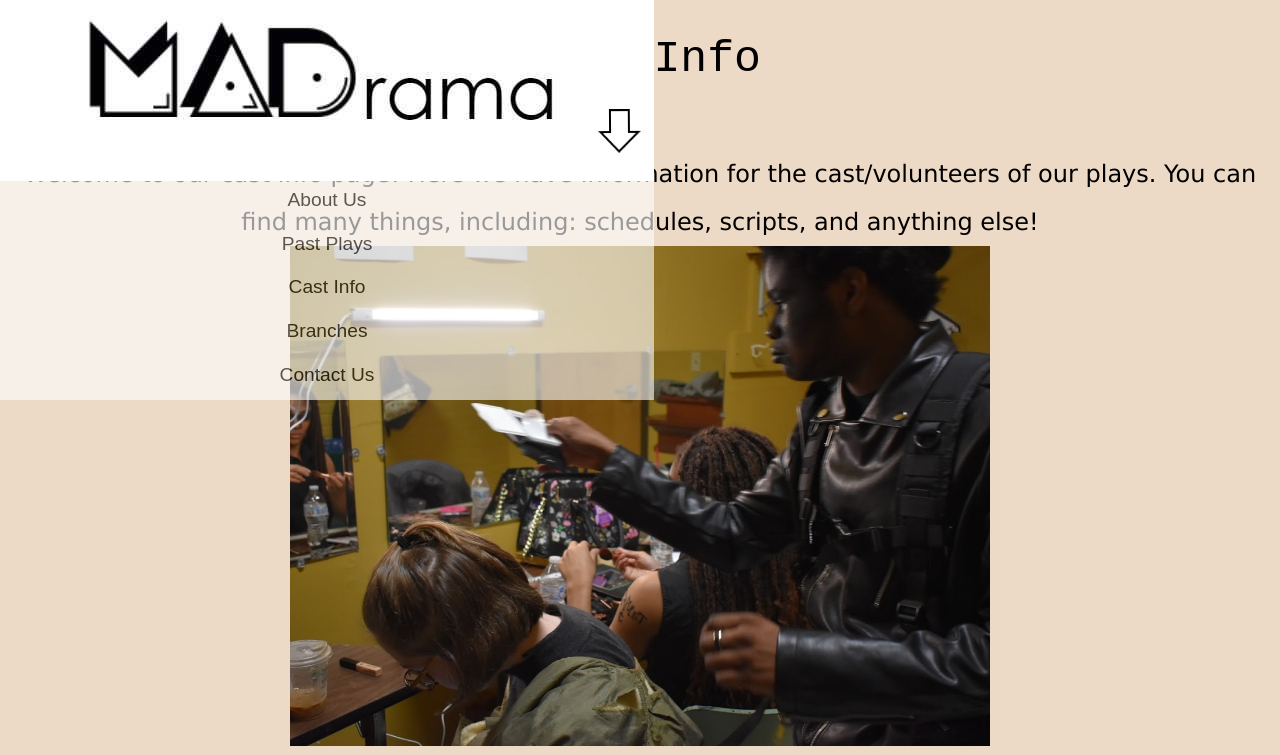
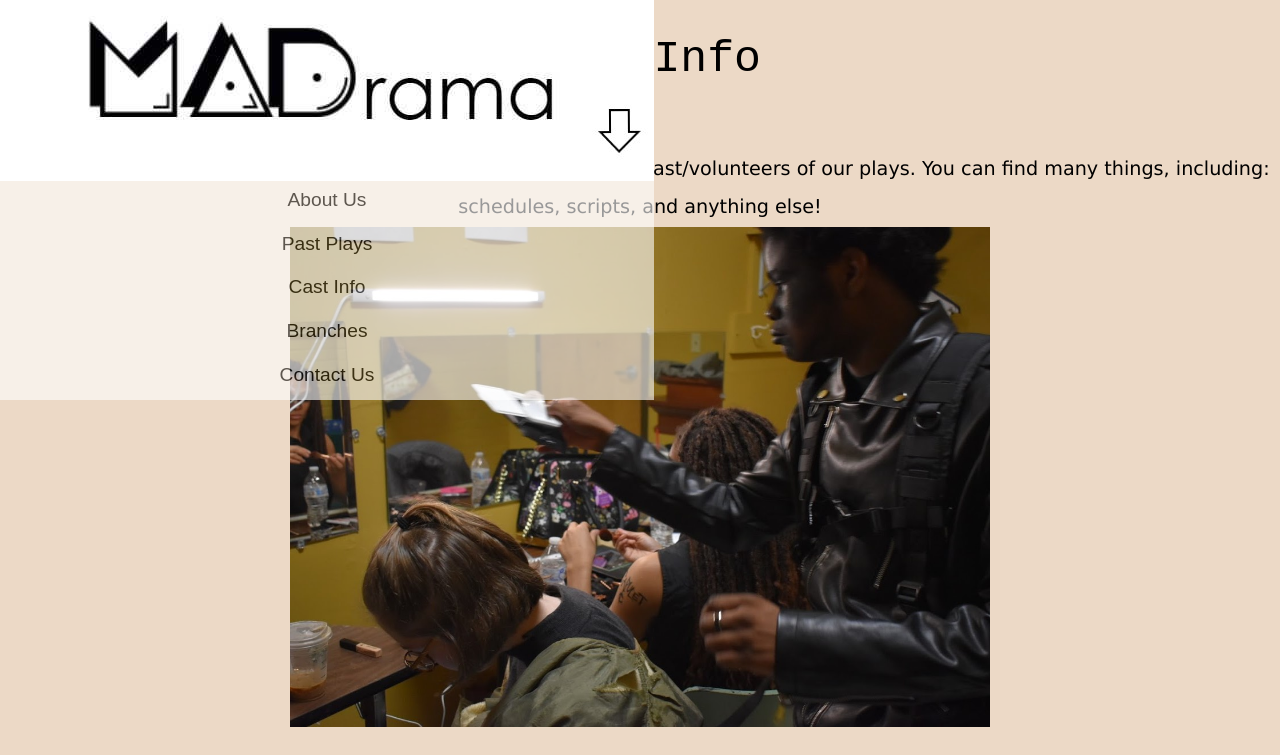
Before and after one commit to zhogan21/MAHS-theatre, a plain HTML site: page castinfo.html in a window 1280 px wide. Shown: the top 755 px of the page. Drawn offline with Linux system fonts and the light colour scheme.

Commit message:
Update castinfo.html

```diff
--- a/castinfo.html
+++ b/castinfo.html
@@ -20,7 +20,7 @@
   <nav>
   <h1>Cast Info</h1>
 </nav>
-  <h8>Welcome to our cast info page! Here we have information for the cast/volunteers of our plays. You can find many things, including: schedules, scripts, and anything else!</h8>
+  <h6>Welcome to our cast info page! Here we have information for the cast/volunteers of our plays. You can find many things, including: schedules, scripts, and anything else!</h6>
   <img src="./img/behind.jpg" height="500px" width="700px">
   <footer>
       <a class="social" href="https://instagram.com/mahsdrama?utm_source=ig_profile_share&igshid=zccbm5o6r78s"><img src="./img/instagram.jpg" height="150px" width="150px"></a>
```
